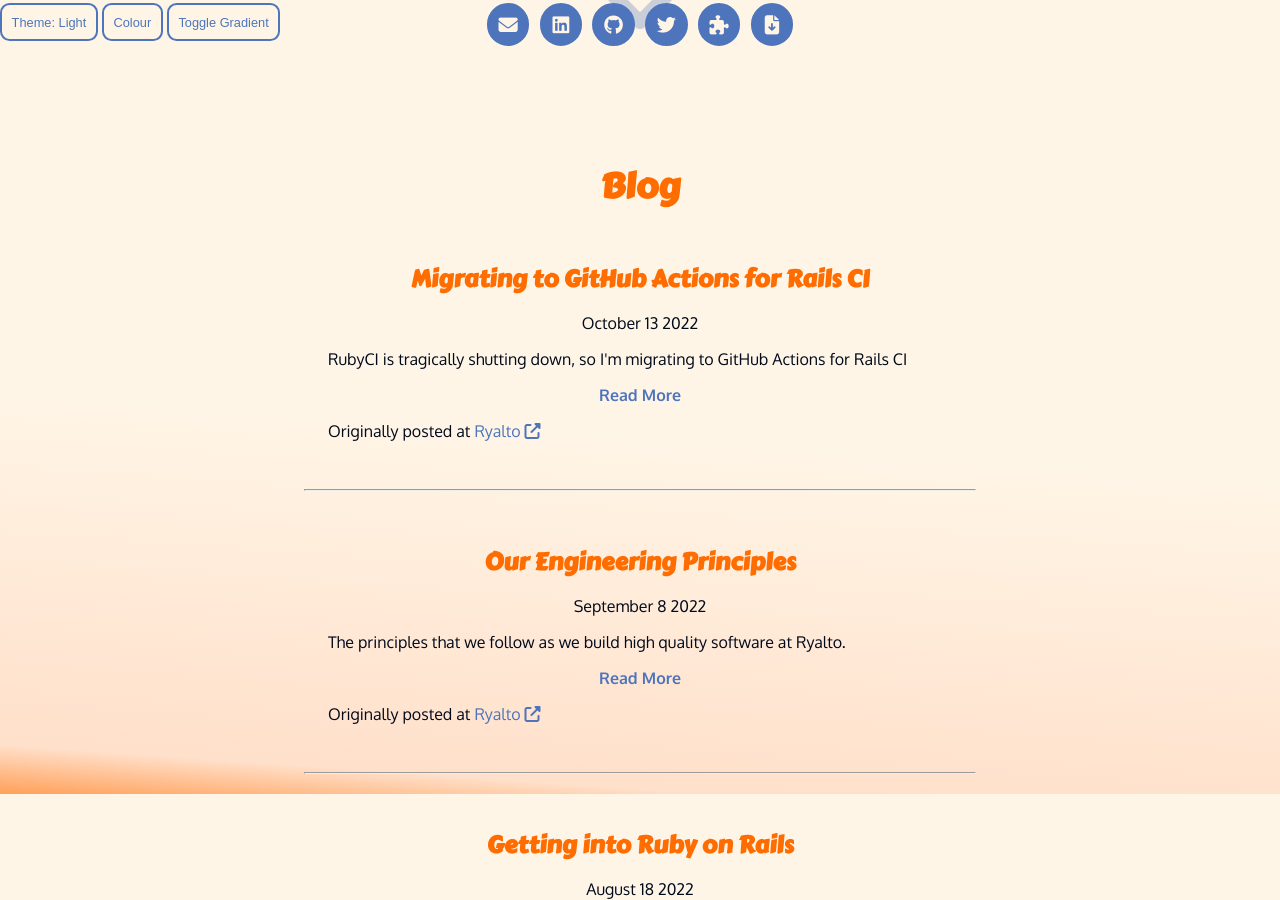
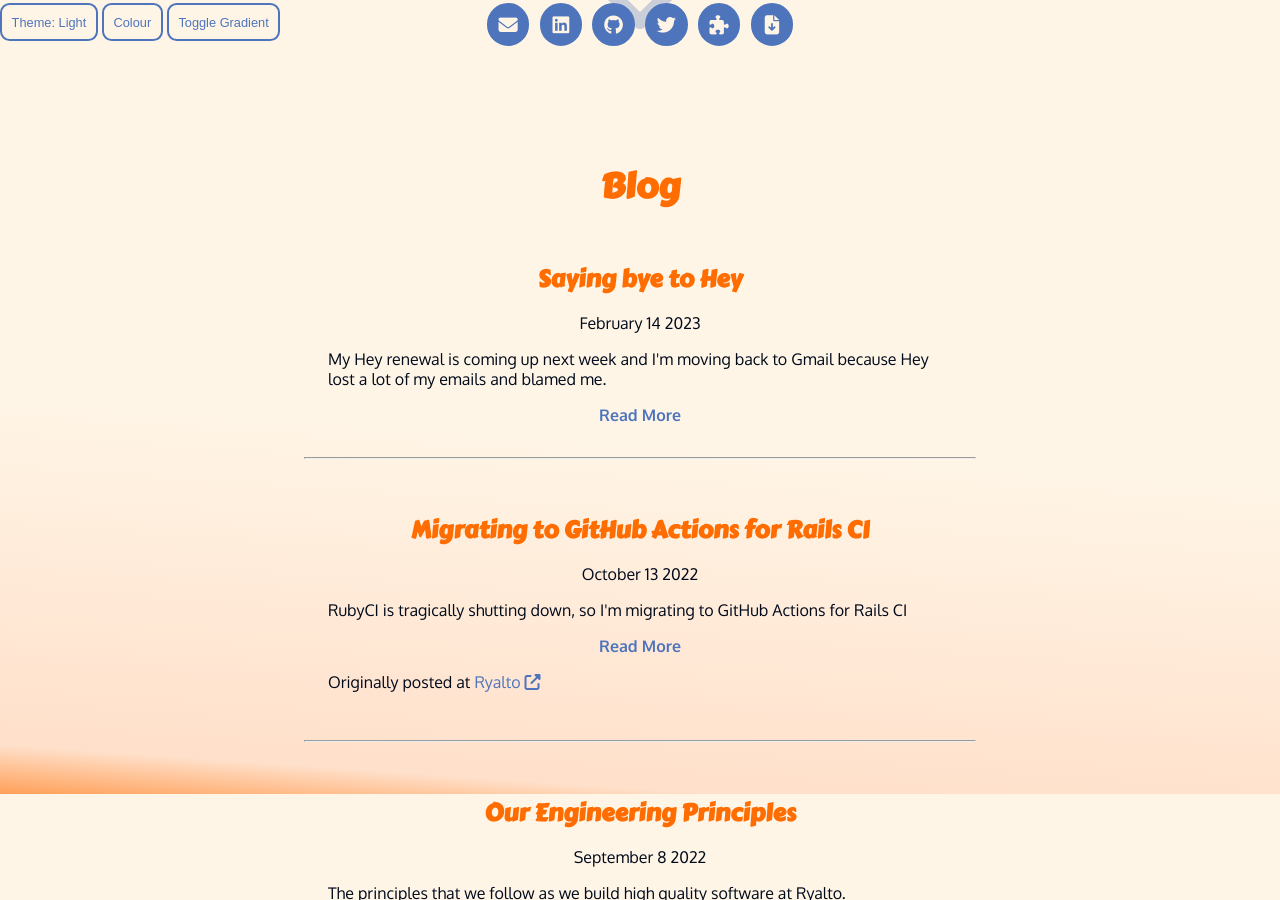
Before and after one commit to phil-6/pr_dev, a Jekyll site: the page built from index.html, in a window 1280 px wide and 900 px high, scrolled down 1006 px. Built offline with Jekyll 4.4.1, drawn with Linux system fonts in a browser that asks for light colours; nearby versions of some CDN libraries; some of the changed lines change nothing that is shown.

Commit message:
bye to hey blog

```diff
--- a/_data/blog-posts.yml
+++ b/_data/blog-posts.yml
@@ -1,3 +1,13 @@
+- layout: blog
+  author: Phil
+  full-name: Phil Reynolds
+  short-title: bye-to-hey
+  full-title: Saying bye to Hey
+  file-type: md
+  summary: My Hey renewal is coming up next week and I'm moving back to Gmail because Hey lost a lot of my emails and blamed me.
+  publish-date: February 14
+  publish-year: 2023
+
 - layout: blog
   author: Phil
   full-name: Phil Reynolds
--- /dev/null
+++ b/posts/2023/bye-to-hey.md
@@ -0,0 +1,40 @@
+---
+layout: blog
+author: Phil
+full-name: Phil Reynolds
+short-title: bye-to-hey
+full-title: Saying bye to Hey
+file-type: md
+summary: My Hey renewal is coming up next week and I'm moving back to Gmail because Hey lost a lot of my emails and blamed me.
+publish-date: February 14
+publish-year: 2023
+---
+
+# Saying bye to Hey.
+
+<p class="lead">My Hey renewal is coming up next week and I'm moving back to Gmail because Hey lost a lot of my emails and blamed me.</p>
+
+So, there's a fair bit to unpack here.
+First of all, there is a possibility that I am at fault here, I'll acknowledge that right away, but due to the specific missing emails I am confident that this is not the case.
+
+Hey is an email provider, a smaller paid alternative to to Gmail and Outlook. I was looking to reduce my reliance on Google and Hey seemed like a great option. $100 per year was a lot, but I was happy to give a go and properly evaluate it for a year. The idea of using a large Ruby on Rails app in my daily life was a really enticing.
+
+It's interesting that this has occurred just before my annual renewal. I was planning on staying with Hey for another year, I had made that decision. I had some small issues with workflows and it did take a bit of time to adjust to a new way of thinking about email, but they were just about outweighed by the benefits of not relying on Google for something and all the other amazing things that Hey brings to the table! On the detractor side, there is also the controversial statements made by a particular member of the 37 Signal' leadership which is leading a lot of other people to move away from their products. I was trying to evaluate the product, not the company, but nothing operates entirely in a vacuum. Overall, Hey was winning my money.
+
+Then I noticed that some emails were missing.
+
+The emails in question, at least the ones that I noticed, were sent from a specific address. The contact in Hey was not set up for any recycling (one of their options to automatically delete old emails), and was automatically landing in the Imbox (the important emails part of their email client) where emails should stay. The emails in question were from our wedding venue. Really obvious, distinctive and important. These missing emails included payment confirmations, and important booking information that I have had to ask the venue to resend. This gives me the confidence to say that I did not delete them, move them to the feed or mark them as spam. I don't really delete any emails from my Imbox.
+
+As you would in such a situation, I reached out to their support. They were prompt to respond and investigated as much as they could, but the firm line was that I was at fault.
+
+> ... but the only possibilities would be:
+>
+> - If you accidentally deleted them, the emails would have then been deleted from our logs completely after 30 days
+> - If you accidentally moved the threads to the Feed, where you have  Recycling activated (any emails older than 90 days would be recycled  immediately once you move them to the Feed)
+> - If you somehow marked them as spam, where they would have deleted themselves automatically after 30 days
+>
+> With the situations above, and except for the Recycling Center, Hey doesn't  have any mechanisms for deleting emails without user intervention. I'm  sorry I don't have better news for you here.
+
+![support from hey which blames me for the missing emails](/assets/images/hey-email-support.png)
+
+That's would be enough to have me moving away from Hey even if my renewal wasn't coming up. It's also enough to make me want to share this as a lesson learned. Perhaps I was at fault. Perhaps I did accidentally delete important emails related to my wedding. I don't have any other explanation but I don't think so.
```
Also changed, not shown: assets/images/hey-email-support.png (added).
